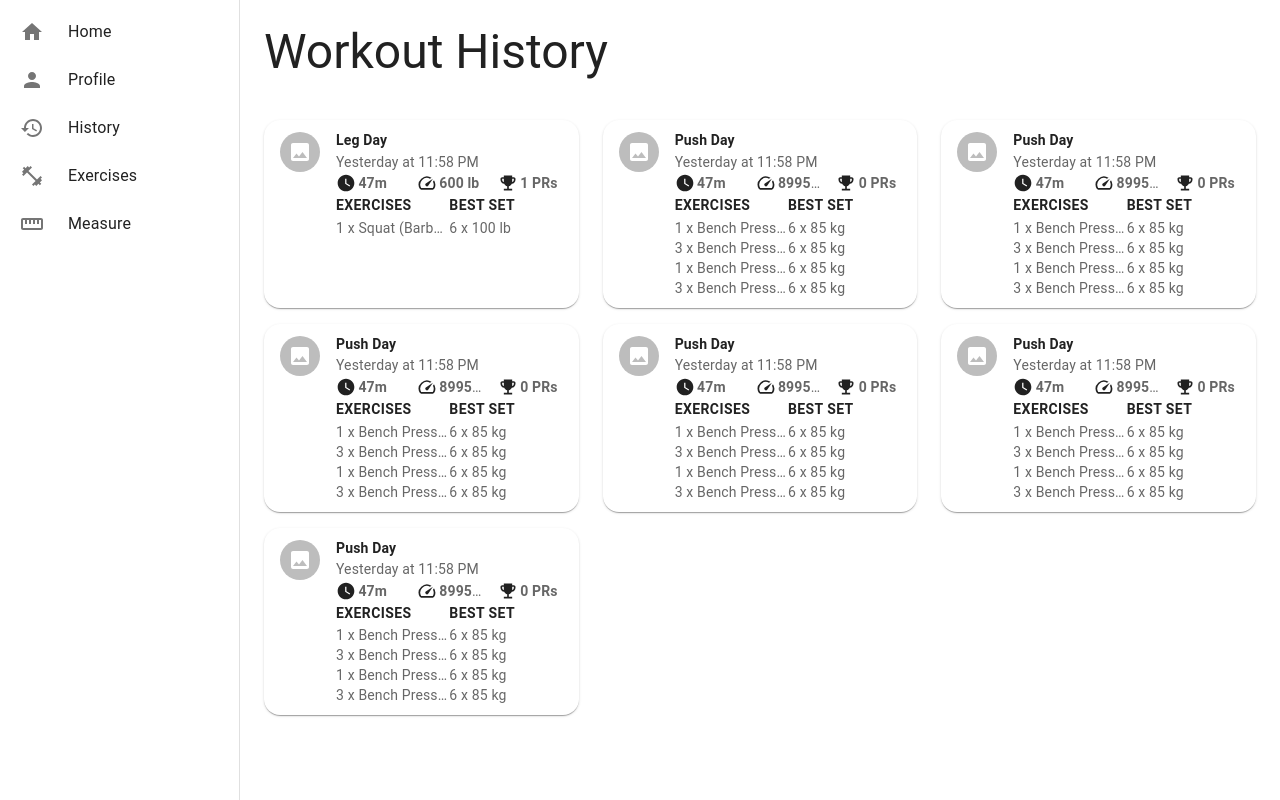
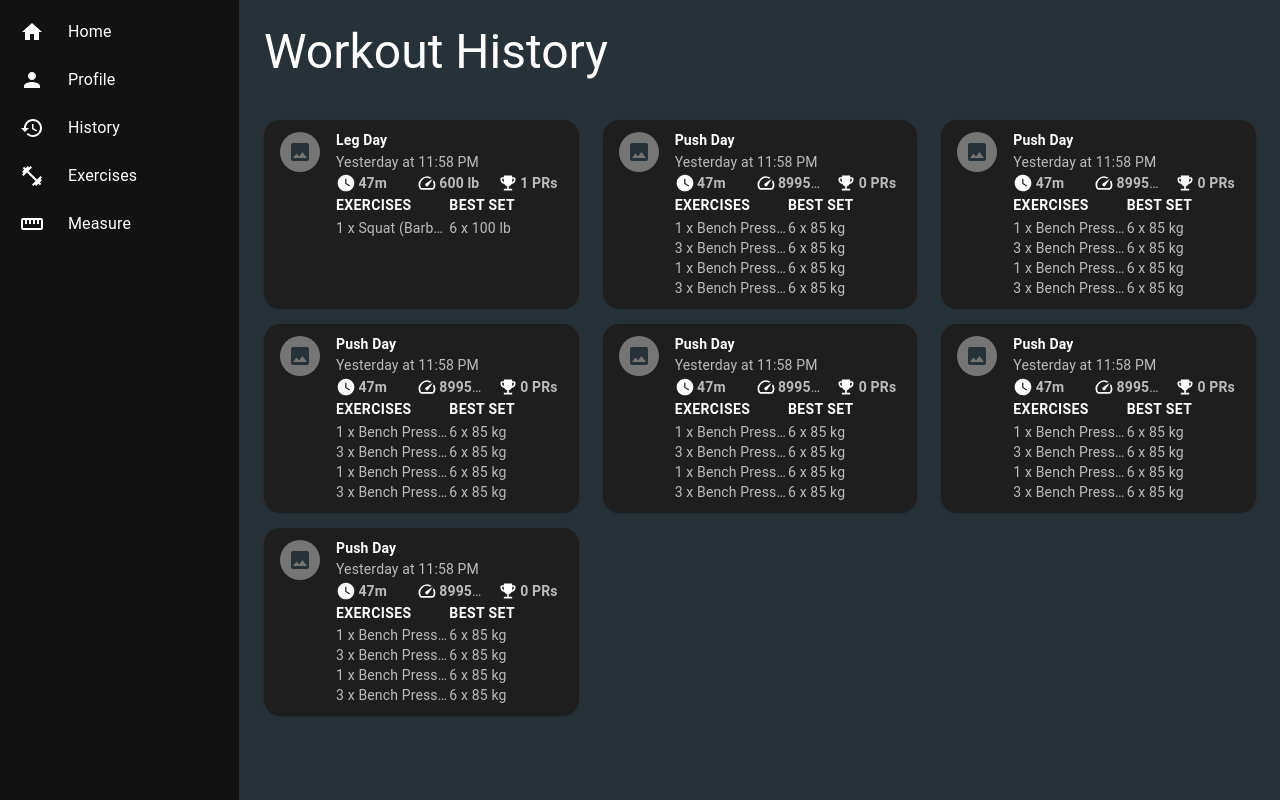
Before and after one commit to dkhmora/stronger-workout-app, a React (Create React App) app in the folder client/: page /history in a window 1280 px wide. Built offline with nearby package versions, Linux system fonts and the light colour scheme.

Commit message:
Setup dark mode

```diff
--- a/client/src/components/ExerciseList.tsx
+++ b/client/src/components/ExerciseList.tsx
@@ -14,7 +14,7 @@ export default function ExerciseList(props: ExerciseListProps) {
 
   return (
     <Box sx={{ height: "100%", width: "100%", overflow: "auto" }}>
-      <List sx={{ width: "100%", bgcolor: "background.paper" }}>
+      <List sx={{ width: "100%" }}>
         {rows.map((row: ExerciseData, index) => {
           return (
             <>
--- a/client/src/components/HistoryList.tsx
+++ b/client/src/components/HistoryList.tsx
@@ -34,9 +34,5 @@ export default function HistoryList(props: any) {
     return rows;
   };
 
-  return (
-    <List sx={{ height: "100%", width: "100%", bgcolor: "background.paper" }}>
-      {renderRows()}
-    </List>
-  );
+  return <List sx={{ height: "100%", width: "100%" }}>{renderRows()}</List>;
 }
--- a/client/src/index.tsx
+++ b/client/src/index.tsx
@@ -3,20 +3,37 @@ import ReactDOM from "react-dom/client";
 import "./index.css";
 import App from "./App";
 import reportWebVitals from "./reportWebVitals";
-import { StyledEngineProvider } from "@mui/material";
+import {
+  StyledEngineProvider,
+  ThemeProvider,
+  createTheme,
+} from "@mui/material";
 import generalStore from "./store/general";
 import { Provider } from "react-redux";
+import { blueGrey, red } from "@mui/material/colors";
 
 const root = ReactDOM.createRoot(
   document.getElementById("root") as HTMLElement
 );
+const darkTheme = createTheme({
+  // Your dark mode theme configuration
+  palette: {
+    mode: "dark",
+    background: {
+      default: blueGrey[900],
+    },
+  },
+});
+
 root.render(
   <React.StrictMode>
-    <StyledEngineProvider injectFirst>
-      <Provider store={generalStore}>
-        <App />
-      </Provider>
-    </StyledEngineProvider>
+    <ThemeProvider theme={darkTheme}>
+      <StyledEngineProvider injectFirst>
+        <Provider store={generalStore}>
+          <App />
+        </Provider>
+      </StyledEngineProvider>
+    </ThemeProvider>
   </React.StrictMode>
 );
 
```
